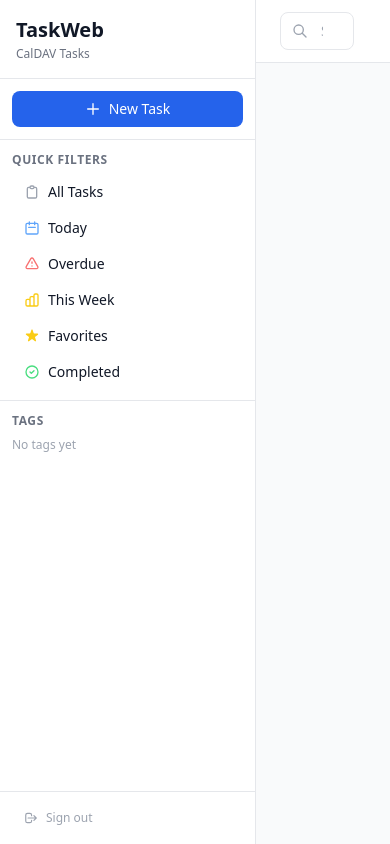
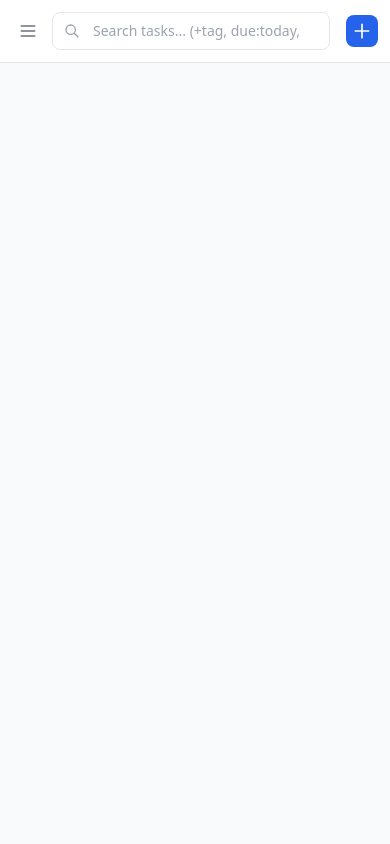
Before and after one commit to bbrendon/taskweb_caldav, a FastAPI app: template app/templates/base.html in a window 390 px wide. Run offline with FastAPI, Linux system fonts and the light colour scheme; the template is opened without the code that fills it, so the values that code supplies are empty; the visitor is signed in with stand-in values (Sample User, id 1); some libraries are stand-ins or nearby versions.

Commit message:
mobile responsive

```diff
--- a/app/templates/base.html
+++ b/app/templates/base.html
@@ -26,6 +26,9 @@
 </head>
 <body class="h-full bg-gray-50 text-gray-900">
 
+<!-- Sidebar backdrop (mobile only) -->
+<div id="sidebar-backdrop" class="fixed inset-0 bg-black bg-opacity-50 z-20 hidden md:hidden" onclick="closeSidebar()"></div>
+
 <!-- Modal overlay -->
 <div id="modal-overlay" class="fixed inset-0 bg-black bg-opacity-50 z-40 hidden" onclick="closeModal()"></div>
 
@@ -40,10 +43,17 @@
 
 <div class="flex h-full min-h-screen">
     <!-- Sidebar -->
-    <aside class="w-64 bg-white border-r border-gray-200 flex flex-col flex-shrink-0">
-        <div class="p-4 border-b border-gray-200">
-            <h1 class="text-xl font-bold text-gray-900">TaskWeb</h1>
-            <p class="text-xs text-gray-500 mt-0.5">CalDAV Tasks</p>
+    <aside id="sidebar" class="fixed inset-y-0 left-0 z-30 -translate-x-full md:translate-x-0 md:static md:inset-auto transition-transform duration-300 w-64 bg-white border-r border-gray-200 flex flex-col flex-shrink-0">
+        <div class="p-4 border-b border-gray-200 flex items-center justify-between">
+            <div>
+                <h1 class="text-xl font-bold text-gray-900">TaskWeb</h1>
+                <p class="text-xs text-gray-500 mt-0.5">CalDAV Tasks</p>
+            </div>
+            <button class="md:hidden p-1.5 rounded-lg hover:bg-gray-100 text-gray-400" onclick="closeSidebar()" aria-label="Close menu">
+                <svg class="w-5 h-5" fill="none" stroke="currentColor" viewBox="0 0 24 24">
+                    <path stroke-linecap="round" stroke-linejoin="round" stroke-width="2" d="M6 18L18 6M6 6l12 12"/>
+                </svg>
+            </button>
         </div>
 
         <!-- New Task Button -->
@@ -67,7 +77,7 @@
             <ul class="space-y-1">
                 <li>
                     <a href="#" class="sidebar-link flex items-center gap-2 px-3 py-1.5 rounded-lg text-sm hover:bg-gray-100 transition-colors"
-                       hx-get="/tasks" hx-target="#task-list" hx-push-url="/tasks"
+                       hx-get="/tasks" hx-target="#task-list" hx-push-url="/"
                        data-filter="all">
                         <svg class="w-4 h-4 text-gray-400" fill="none" stroke="currentColor" viewBox="0 0 24 24">
                             <path stroke-linecap="round" stroke-linejoin="round" stroke-width="2" d="M9 5H7a2 2 0 00-2 2v12a2 2 0 002 2h10a2 2 0 002-2V7a2 2 0 00-2-2h-2M9 5a2 2 0 002 2h2a2 2 0 002-2M9 5a2 2 0 012-2h2a2 2 0 012 2"/>
@@ -159,8 +169,13 @@
     <!-- Main content -->
     <main class="flex-1 flex flex-col overflow-hidden">
         <!-- Top bar -->
-        <header class="bg-white border-b border-gray-200 px-6 py-3">
-            <div class="flex items-center gap-3">
+        <header class="bg-white border-b border-gray-200 px-3 md:px-6 py-3">
+            <div class="flex items-center gap-2 md:gap-3">
+                <button class="md:hidden flex-shrink-0 p-1.5 rounded-lg hover:bg-gray-100 text-gray-500" onclick="openSidebar()" aria-label="Open menu">
+                    <svg class="w-5 h-5" fill="none" stroke="currentColor" viewBox="0 0 24 24">
+                        <path stroke-linecap="round" stroke-linejoin="round" stroke-width="2" d="M4 6h16M4 12h16M4 18h16"/>
+                    </svg>
+                </button>
                 <div class="flex-1 relative">
                     <svg class="absolute left-3 top-1/2 -translate-y-1/2 w-4 h-4 text-gray-400" fill="none" stroke="currentColor" viewBox="0 0 24 24">
                         <path stroke-linecap="round" stroke-linejoin="round" stroke-width="2" d="M21 21l-6-6m2-5a7 7 0 11-14 0 7 7 0 0114 0z"/>
@@ -177,7 +192,7 @@
                         hx-include="[name='q']"
                     >
                 </div>
-                <div class="text-xs text-gray-400" id="search-hint">
+                <div class="text-xs text-gray-400 flex-shrink-0" id="search-hint">
                     <span class="htmx-indicator">
                         <svg class="animate-spin w-4 h-4 text-blue-500" fill="none" viewBox="0 0 24 24">
                             <circle class="opacity-25" cx="12" cy="12" r="10" stroke="currentColor" stroke-width="4"></circle>
@@ -185,11 +200,18 @@
                         </svg>
                     </span>
                 </div>
+                <button class="md:hidden flex-shrink-0 p-1.5 rounded-lg bg-blue-600 hover:bg-blue-700 text-white"
+                    hx-get="/tasks/new" hx-target="#modal-content"
+                    onclick="openModal()" aria-label="New task">
+                    <svg class="w-5 h-5" fill="none" stroke="currentColor" viewBox="0 0 24 24">
+                        <path stroke-linecap="round" stroke-linejoin="round" stroke-width="2" d="M12 4v16m8-8H4"/>
+                    </svg>
+                </button>
             </div>
         </header>
 
         <!-- Task list area -->
-        <div class="flex-1 overflow-y-auto p-6">
+        <div class="flex-1 overflow-y-auto p-3 md:p-6">
             <div id="task-list">
                 {% block task_list %}{% endblock %}
             </div>
--- a/static/app.js
+++ b/static/app.js
@@ -1,3 +1,23 @@
+// Sidebar management (mobile slide-over)
+function openSidebar() {
+    document.getElementById('sidebar').classList.remove('-translate-x-full');
+    document.getElementById('sidebar-backdrop').classList.remove('hidden');
+    document.body.style.overflow = 'hidden';
+}
+
+function closeSidebar() {
+    document.getElementById('sidebar').classList.add('-translate-x-full');
+    document.getElementById('sidebar-backdrop').classList.add('hidden');
+    document.body.style.overflow = '';
+}
+
+// Auto-close sidebar on mobile when any link inside it is clicked
+document.getElementById('sidebar').addEventListener('click', function(e) {
+    if (window.innerWidth < 768 && e.target.closest('a, button[hx-get]')) {
+        closeSidebar();
+    }
+});
+
 // Modal management
 function openModal() {
     document.getElementById('modal').classList.remove('hidden');
@@ -11,9 +31,12 @@ function closeModal() {
     document.body.style.overflow = '';
 }
 
-// Close modal on Escape key
+// Close modal or sidebar on Escape key
 document.addEventListener('keydown', function(e) {
-    if (e.key === 'Escape') closeModal();
+    if (e.key === 'Escape') {
+        closeModal();
+        closeSidebar();
+    }
 });
 
 // Recurrence select handler
```
